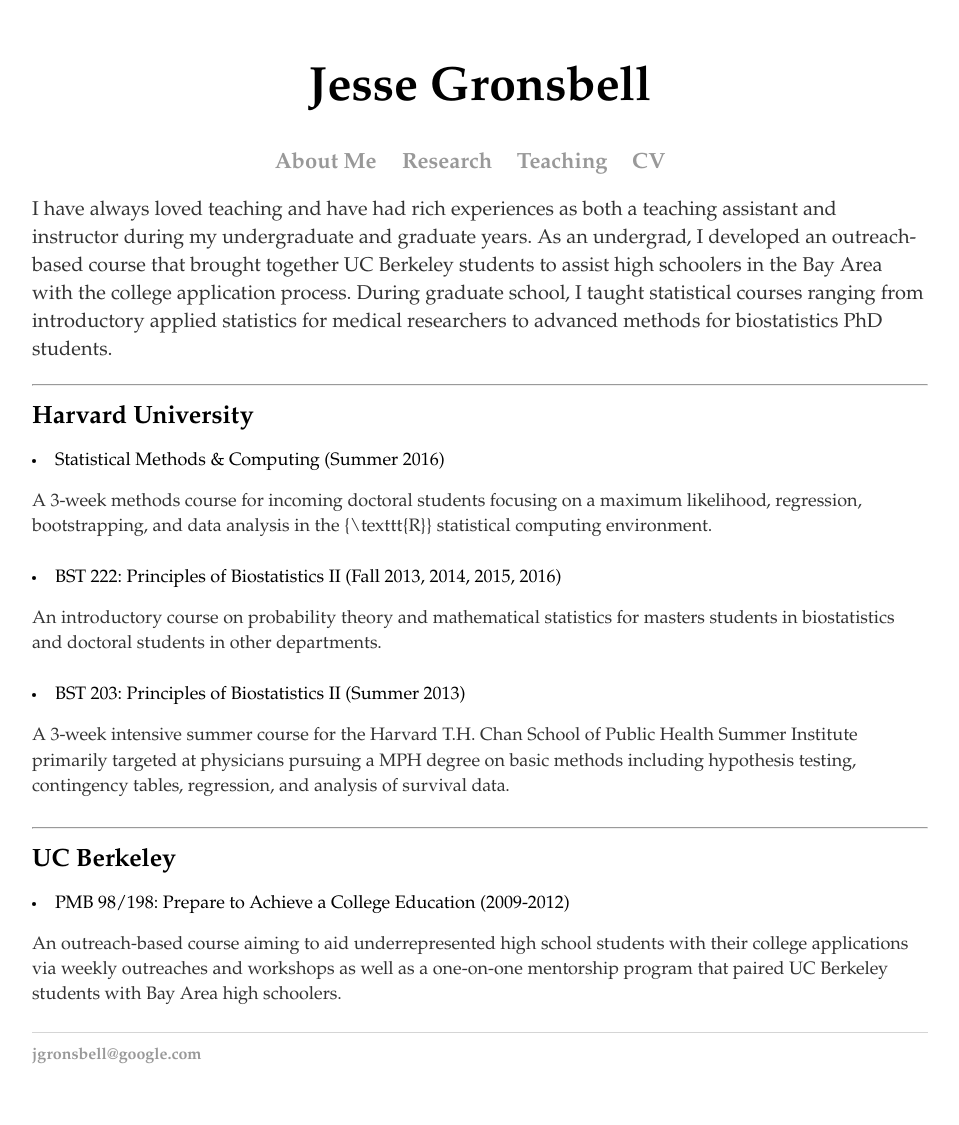
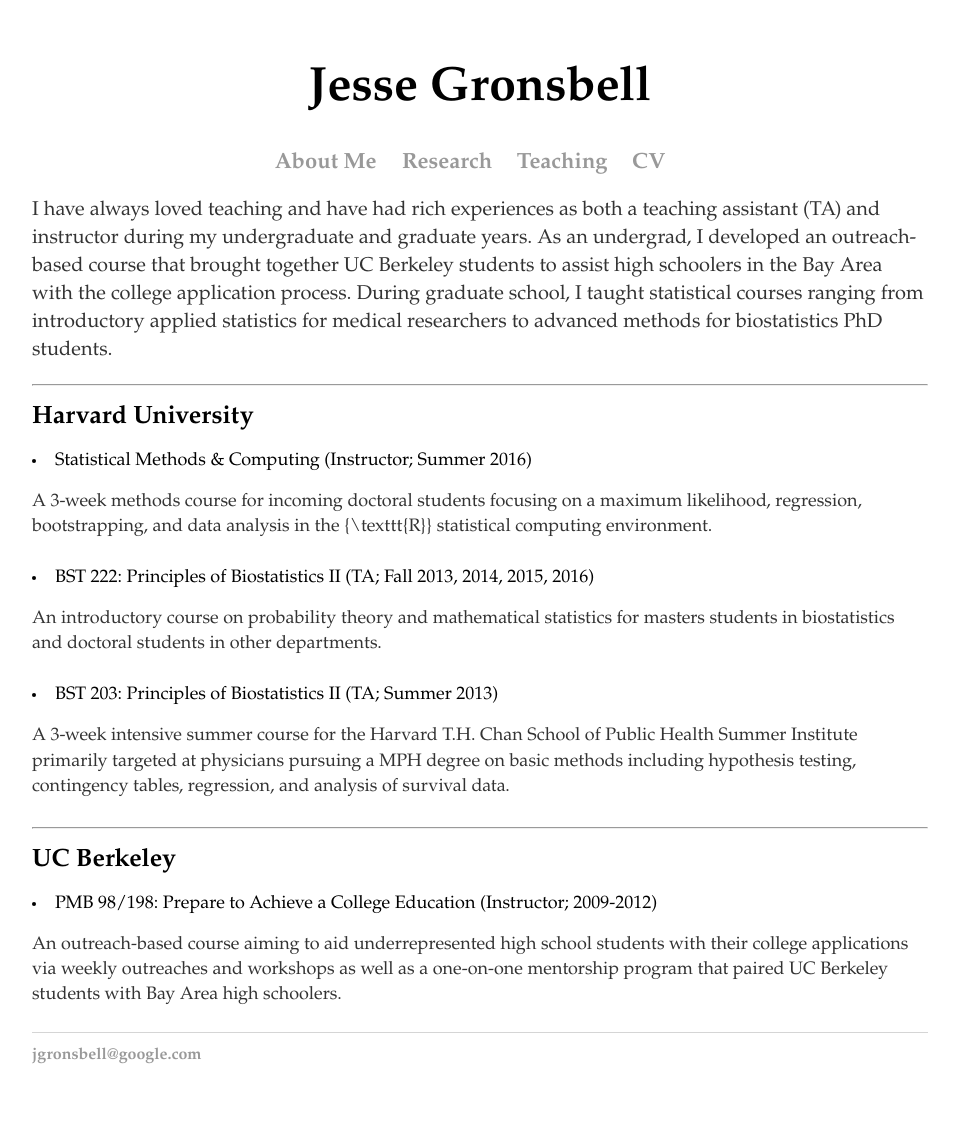
Before and after one commit to jgrons/old_website, a Jekyll site: the page built from teaching.html, in a window 1280 px wide. Shown: the whole page, without its empty margins (160-1119 px from the left). Built offline with Jekyll 4.4.1, drawn with Linux system fonts in a browser that asks for light colours.

Commit message:
Update teaching.html

```diff
--- a/teaching.html
+++ b/teaching.html
@@ -10,7 +10,7 @@
 	    </div>
 
 	<p style="font-size:20px; font-family: palatino">
-	I have always loved teaching and have had rich experiences as both a teaching assistant and instructor
+	I have always loved teaching and have had rich experiences as both a teaching assistant (TA) and instructor
 		during my undergraduate and graduate years.  As an undergrad, I developed an outreach-based
 		course that brought together UC Berkeley students to assist high schoolers in the Bay Area
 		with the college application process.  During graduate school, I taught statistical courses ranging
@@ -23,18 +23,18 @@
 
 	<h1 style="font-size:25px; font-family: palatino"> Harvard University </h1>
 
-	<li style="font-size:18px; font-family: palatino"> Statistical Methods & Computing (Summer 2016)
+	<li style="font-size:18px; font-family: palatino"> Statistical Methods & Computing (Instructor; Summer 2016)
 		<p style="font-size:18px; font-family: palatino">
 		A 3-week methods course for incoming doctoral students focusing on a maximum likelihood,
 		regression, bootstrapping, and data analysis in the {\texttt{R}} statistical computing environment.
 	<p/>
-	<li style="font-size:18px; font-family: palatino"> BST 222: Principles of Biostatistics II (Fall 2013, 2014, 2015, 2016)
+	<li style="font-size:18px; font-family: palatino"> BST 222: Principles of Biostatistics II (TA; Fall 2013, 2014, 2015, 2016)
 		<p style="font-size:18px; font-family: palatino">
 		An introductory course on probability theory and mathematical statistics for masters students in
 		biostatistics and doctoral students in other departments.
 <p/>
 
-	<li style="font-size:18px; font-family: palatino"> BST 203: Principles of Biostatistics II (Summer 2013)
+	<li style="font-size:18px; font-family: palatino"> BST 203: Principles of Biostatistics II (TA; Summer 2013)
 		<p style="font-size:18px; font-family: palatino">
 		A 3-week intensive
 		summer course for the Harvard T.H. Chan School of Public Health Summer Institute primarily targeted at
@@ -46,7 +46,7 @@
 
 	<h1 style="font-size:25px; font-family: palatino"> UC Berkeley </h1>
 
- <li style="font-size:18px; font-family: palatino"> PMB 98/198: Prepare to Achieve a College Education (2009-2012) </li>
+ <li style="font-size:18px; font-family: palatino"> PMB 98/198: Prepare to Achieve a College Education (Instructor; 2009-2012) </li>
 
 	<p style="font-size:18px; font-family: palatino">
 An outreach-based course aiming to aid underrepresented high school students with their college applications
```
